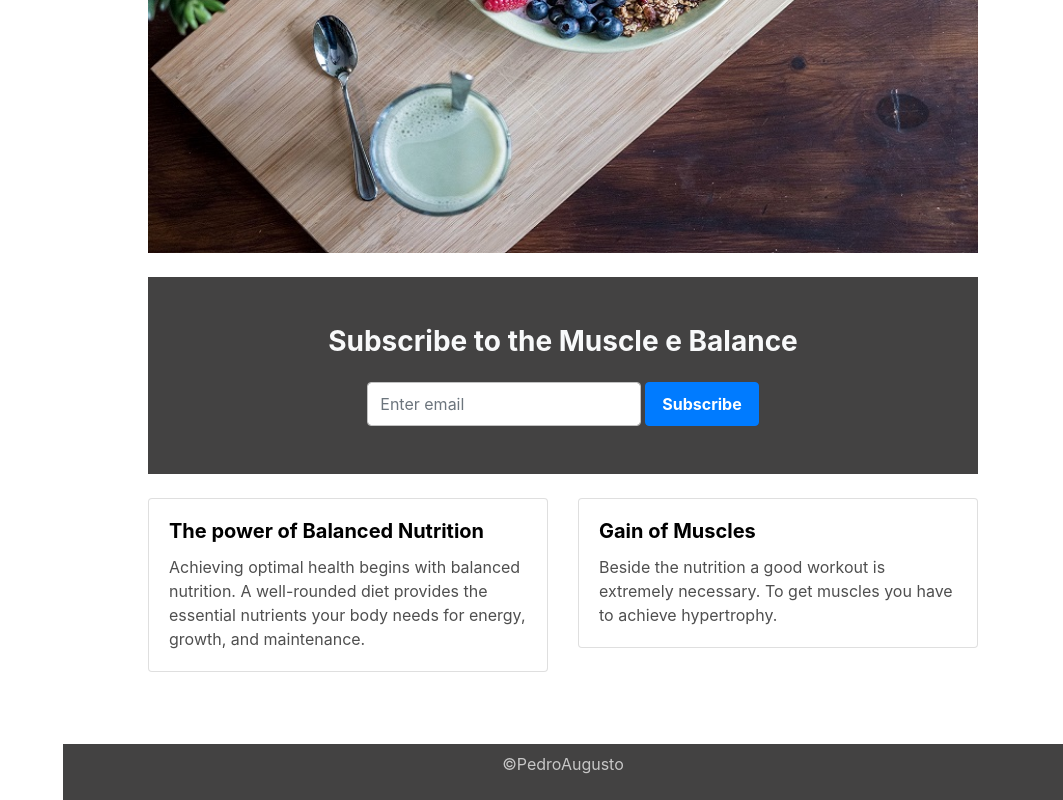
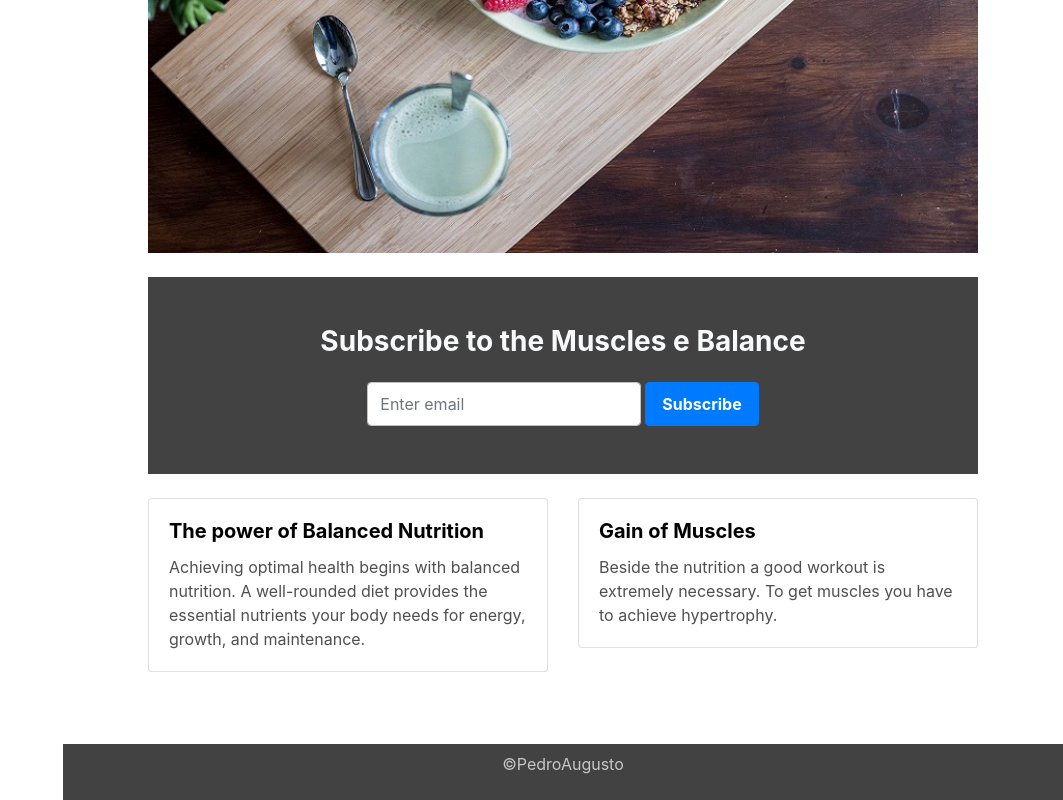
Before and after one commit to PedroAugusto2004/Muscles-e-Balance, a plain HTML site: page index.html in a window 1280 px wide. Shown: the part 838-1638 px from the top of the page, without its empty margins (217-1280 px from the left). Drawn offline with nearby package versions, Linux system fonts and the light colour scheme.

Commit message:
Update index.html

```diff
--- a/index.html
+++ b/index.html
@@ -104,7 +104,7 @@
 				</a>
 			  </div>
 			  <section class="theme-bg-dark py-5 mt-4 text-center">
-				<h3 class='text-light d-block'>Subscribe to the Muscle e Balance</h3>
+				<h3 class='text-light d-block'>Subscribe to the Muscles e Balance</h3>
 			    <form class="signup-form form-inline justify-content-center pt-3">
                     <div class="form-group">
                         <label class="sr-only" for="semail">Your email</label>
```
